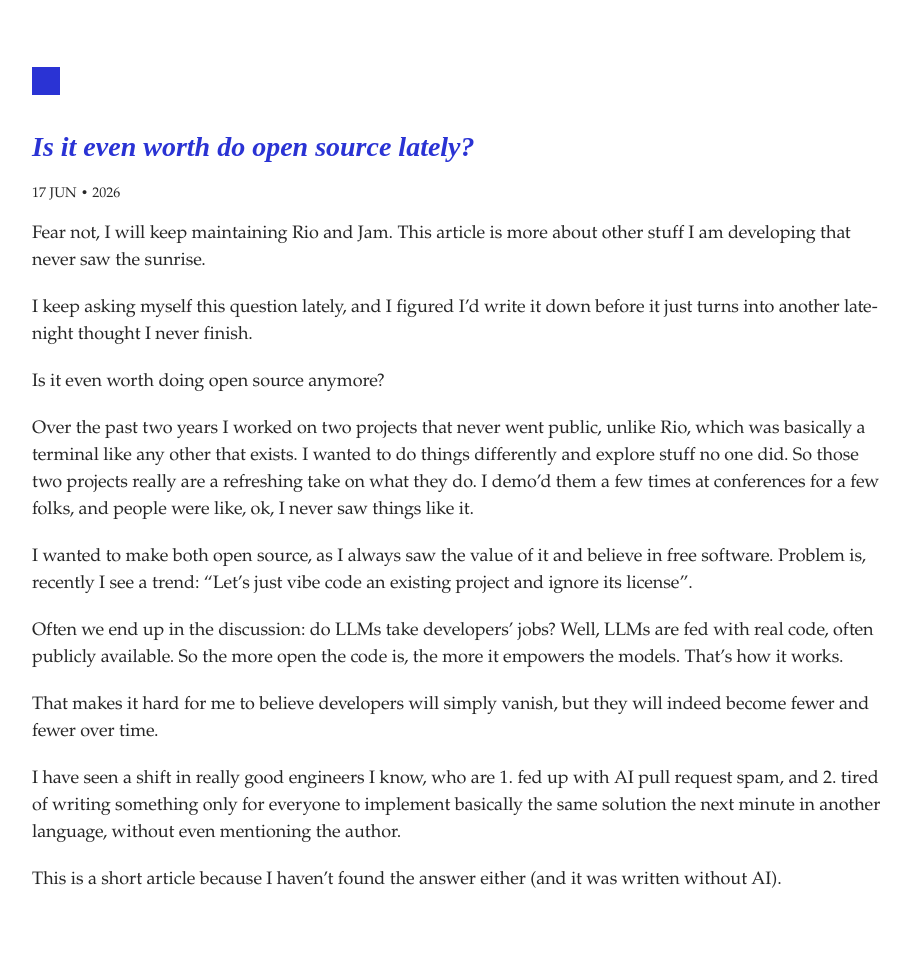
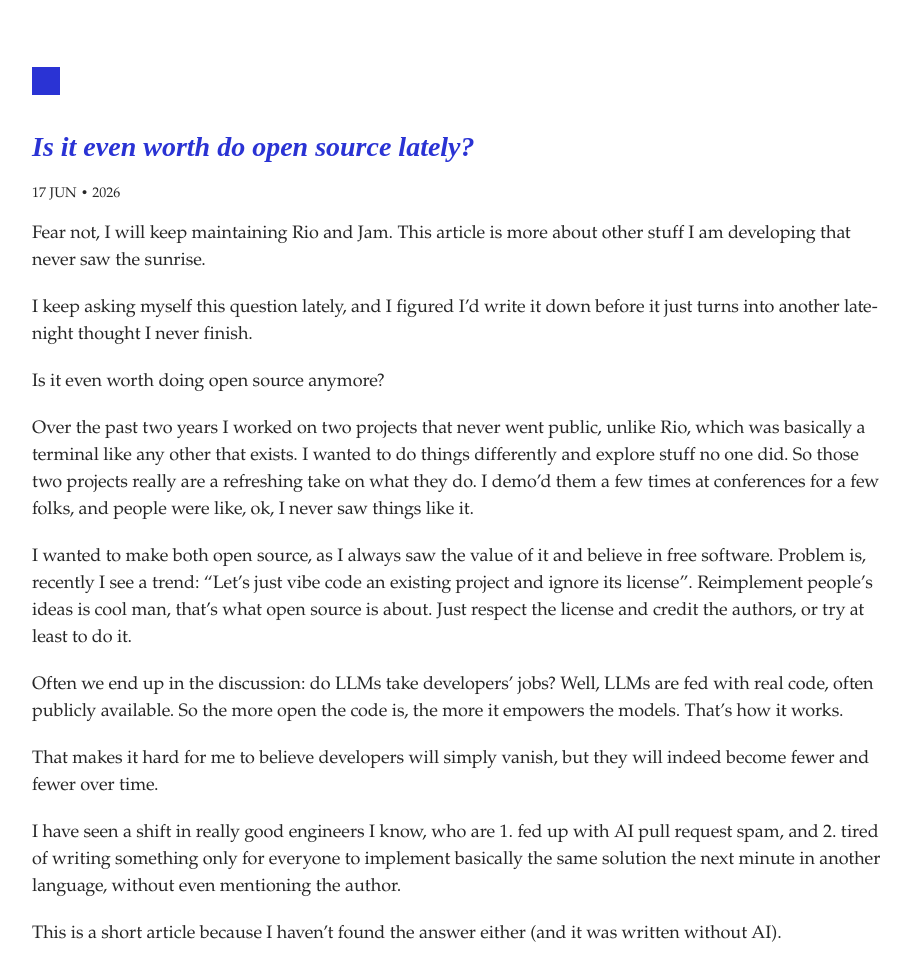
Before and after one commit to raphamorim/raphamorim.github.com, a Jekyll site: the page built from _posts/2026-06-17-is-it-even-worth-do-open-source-lately.md, in a window 1280 px wide. Shown: the whole page, without its empty margins (178-1089 px from the left). Built offline with Jekyll 4.4.1, drawn with Linux system fonts in a browser that asks for light colours; before the commit the page ends 914 px from its top, so only the background shows below that.

Commit message:
small update

```diff
--- a/_posts/2026-06-17-is-it-even-worth-do-open-source-lately.md
+++ b/_posts/2026-06-17-is-it-even-worth-do-open-source-lately.md
@@ -13,7 +13,7 @@ Is it even worth doing open source anymore?
 
 Over the past two years I worked on two projects that never went public, unlike Rio, which was basically a terminal like any other that exists. I wanted to do things differently and explore stuff no one did. So those two projects really are a refreshing take on what they do. I demo'd them a few times at conferences for a few folks, and people were like, ok, I never saw things like it.
 
-I wanted to make both open source, as I always saw the value of it and believe in free software. Problem is, recently I see a trend: "Let's just vibe code an existing project and ignore its license".
+I wanted to make both open source, as I always saw the value of it and believe in free software. Problem is, recently I see a trend: "Let's just vibe code an existing project and ignore its license". Reimplement people's ideas is cool man, that's what open source is about. Just respect the license and credit the authors, or try at least to do it.
 
 Often we end up in the discussion: do LLMs take developers' jobs? Well, LLMs are fed with real code, often publicly available. So the more open the code is, the more it empowers the models. That's how it works.
 
```
